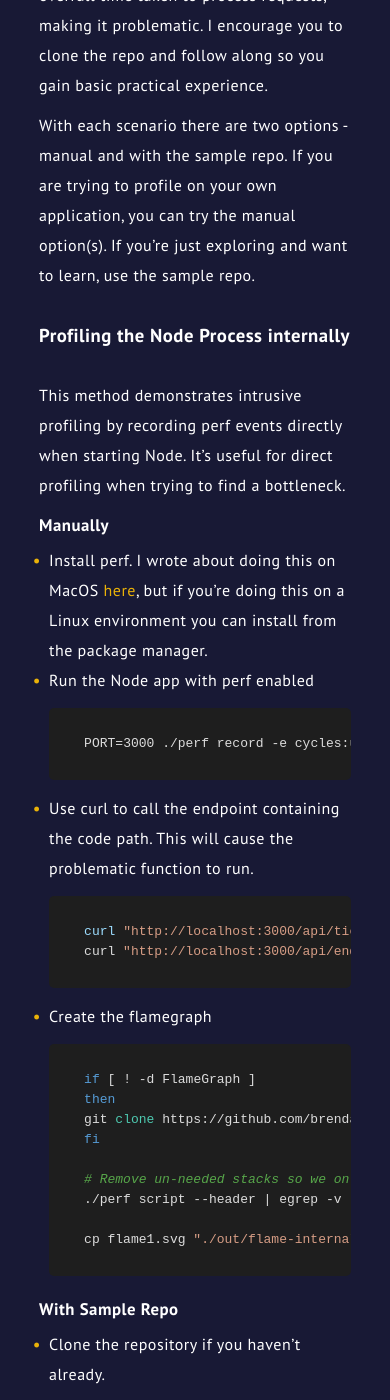
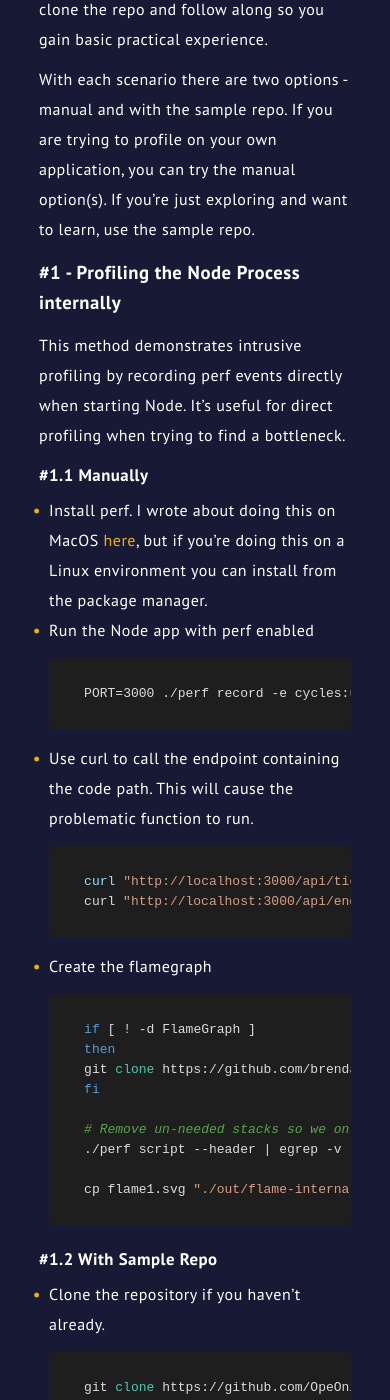
Before and after one commit to OpeOnikute/opeonikute.github.io, a Jekyll site: the page built from posts/node-js-in-flames.md, in a window 390 px wide and 1400 px high, scrolled down 5076 px. Built offline with Jekyll 4.4.1, drawn with Linux system fonts in a browser that asks for light colours; some of the changed text lies outside the part shown.

Commit message:
fix flames headings

````diff
--- a/css/style.css
+++ b/css/style.css
@@ -22,6 +22,10 @@ ul li::before {
   display: inline-block; /* Needed to add space between the bullet and the text */
   width: 1em; /* Also needed for space (tweak if needed) */
   margin-left: -1em; /* Also needed for space (tweak if needed) */
+}
+
+ul ol li::before {
+  content: "";
 }
 
 ul.posts {
@@ -70,7 +74,7 @@ main h1 {
   font-size: 2em;
   font-weight: 900;
   margin: 3vw 0;
-  line-height: 4rem;
+  line-height: 2.5rem;
 }
 
 main h2 {
@@ -175,6 +179,16 @@ main.blog blockquote p {
 }
 
 main.blog h2 {
+  margin-block-end: 0.43em;
+}
+
+main.blog h3 {
+  margin-block-start: 0.43em;
+  margin-block-end: 0.43em;
+}
+
+main.blog h4 {
+  margin-block-start: 0.43em;
   margin-block-end: 0.43em;
 }
 
@@ -451,10 +465,6 @@ footer.light-theme {
     margin: 10vw auto;
   }
 
-  main h1 {
-    line-height: 2.5rem;
-  }
-
   .link-flex {
     flex-direction: column;
     min-height: 40vh;
--- a/posts/node-js-in-flames.md
+++ b/posts/node-js-in-flames.md
@@ -84,11 +84,11 @@ To help create an actual scenario, I have added the code to [a sample Github rep
 
 With each scenario there are two options - manual and with the sample repo. If you are trying to profile on your own application, you can try the manual option(s). If you're just exploring and want to learn, use the sample repo.
 
-#### Profiling the Node Process internally
+#### #1 - Profiling the Node Process internally
 
 This method demonstrates intrusive profiling by recording perf events directly when starting Node. It's useful for direct profiling when trying to find a bottleneck.
 
-**Manually**
+**#1.1 Manually**
 
 - Install perf. I wrote about doing this on MacOS [here](https://opeonikute.dev/posts/how-to-use-perf-on-macos), but if you're doing this on a Linux environment you can install from the package manager.
 - Run the Node app with perf enabled
@@ -113,7 +113,7 @@ This method demonstrates intrusive profiling by recording perf events directly w
     cp flame1.svg "./out/flame-internal-$NODE_VERSION.svg"
     ```
 
-**With Sample Repo**
+**#1.2 With Sample Repo**
 
 - Clone the repository if you haven't already.
     ```bash
@@ -128,11 +128,11 @@ This method demonstrates intrusive profiling by recording perf events directly w
     docker-compose exec node_8x ./flame-internal.sh
     ```
 
-#### Profiling on the shell (bash)
+#### #2 - Profiling on the shell (bash)
 
 This method demonstrates how you can profile an already-running Node process when you are connected to the shell. Useful when there's an ongoing issue and you need to generate a flame-graph. It can also be adapted to profile another process as long as it has symbol tables generated.
 
-**Manually**
+**#2.1 Manually**
 
 - Install perf. I wrote about doing this on MacOS [here](https://opeonikute.dev/posts/how-to-use-perf-on-macos), but if you're doing this on a Linux environment you can install from the package manager.
 - Run your Node app with the `perf_basic_prof_only_functions` option enabled. This enables perf find the Javascript symbols from the v8 engine, by generating a `/tmp/node-PID.map` file.
@@ -153,7 +153,7 @@ This method demonstrates how you can profile an already-running Node process whe
     cp flame1.svg "./out/flame-internal-$NODE_VERSION.svg"
     ```
 
-**With Sample Repo**
+**#2.2 With Sample Repo**
 
 - Clone the repository if you haven't already.
     ```bash
````
